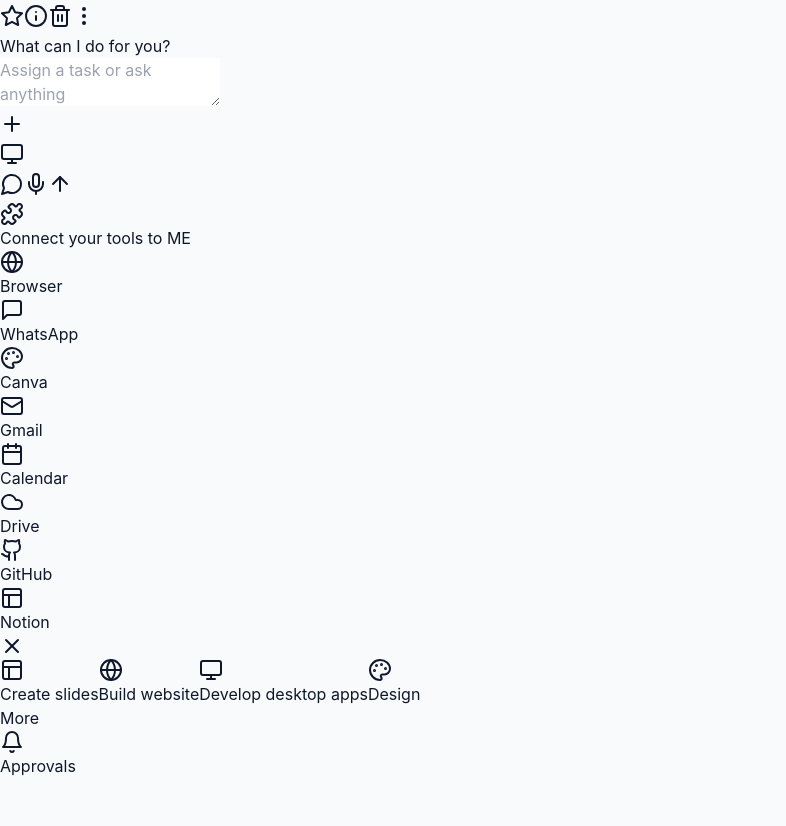
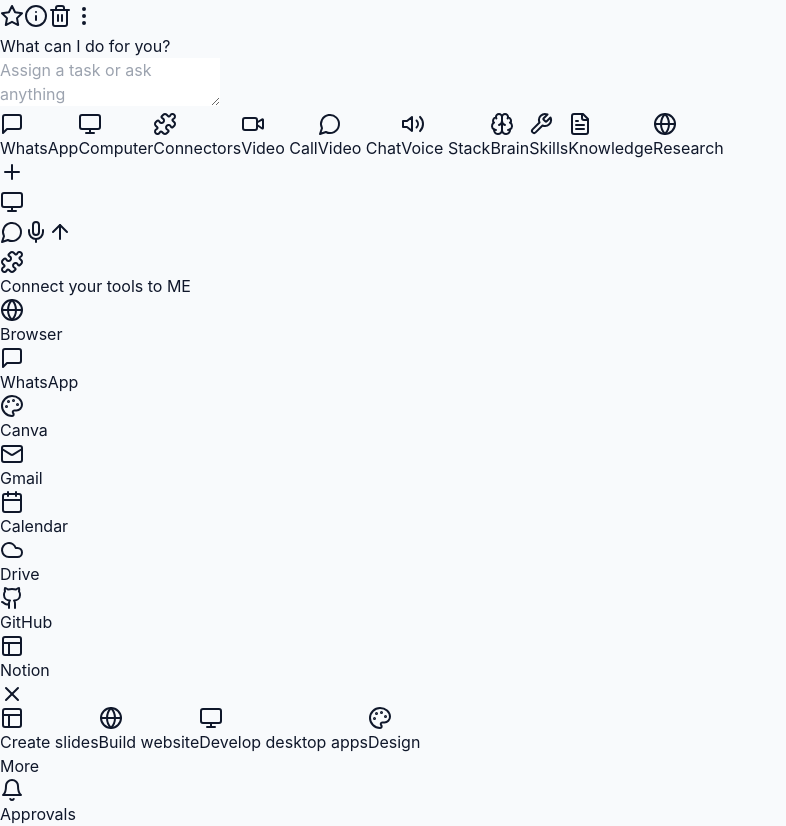
Before and after one commit to silva2kand/hermsdesk-manus, a React (Vite) app: page / in a window 1280 px wide. Shown: the part 1250-2076 px from the top of the page, without its empty margins (0-786 px from the left). Before the commit the page ends 2028 px from the top, so only its background shows below. Built offline with nearby package versions, Linux system fonts and the light colour scheme.

Commit message:
Add dashboard composer real action buttons

```diff
--- a/src/App.tsx
+++ b/src/App.tsx
@@ -401,6 +401,7 @@
             <LandingPage
               onOpenConnectors={() => setView('connectors')}
               onOpenComputer={() => setView('computer')}
+              onNavigate={(nextView: string) => setView(nextView as any)}
               onStartTask={startTask}
             />
           )}
--- a/src/components/LandingPage.tsx
+++ b/src/components/LandingPage.tsx
@@ -27,7 +27,11 @@
   File,
   Folder,
   Cloud,
-  Zap
+  Zap,
+  Brain,
+  Wrench,
+  FileText,
+  Volume2
 } from 'lucide-react';
 
 const ToolButton = ({ label, icon: Icon, onClick }: any) => (
@@ -51,7 +55,7 @@
   </div>
 );
 
-export const LandingPage = ({ onOpenConnectors, onStartTask, onOpenComputer }: any) => {
+export const LandingPage = ({ onOpenConnectors, onStartTask, onOpenComputer, onNavigate }: any) => {
   const [showMore, setShowMore] = useState(false);
   const [showUploads, setShowUploads] = useState(false);
   const [prompt, setPrompt] = useState('');
@@ -87,6 +91,24 @@
     }
     setShowUploads(false);
   };
+
+  const composeWhatsApp = async () => {
+    if (!prompt.trim()) {
+      onNavigate?.('whatsapp');
+      return;
+    }
+    const draft = await window.ipcRenderer?.saveWhatsAppDraft?.({
+      label: 'Dashboard compose',
+      message: prompt,
+      status: 'drafted'
+    }).catch(() => null);
+    const result = await window.ipcRenderer?.composeWhatsApp?.(prompt);
+    if (result?.ok && draft?.id) await window.ipcRenderer?.markWhatsAppOpened?.(draft.id).catch(() => null);
+  };
+
+  const openVideoCall = () => window.ipcRenderer?.openApp?.('video call');
+  const openVoiceStack = () => window.ipcRenderer?.openApp?.('voice stack');
+  const openResearch = () => window.ipcRenderer?.researchWebAutomation?.(prompt || 'HermesDesk ME research');
 
   const [activeConnectorsCount, setActiveConnectorsCount] = useState(0);
 
@@ -135,6 +157,19 @@
                   }
                 }}
               />
+            </div>
+
+            <div className="px-6 pb-3 flex items-center gap-2 overflow-x-auto">
+              <ToolButton label="WhatsApp" icon={MsgIcon} onClick={composeWhatsApp} />
+              <ToolButton label="Computer" icon={Monitor} onClick={onOpenComputer} />
+              <ToolButton label="Connectors" icon={Puzzle} onClick={onOpenConnectors} />
+              <ToolButton label="Video Call" icon={Video} onClick={openVideoCall} />
+              <ToolButton label="Video Chat" icon={MessageCircle} onClick={openVideoCall} />
+              <ToolButton label="Voice Stack" icon={Volume2} onClick={openVoiceStack} />
+              <ToolButton label="Brain" icon={Brain} onClick={() => onNavigate?.('memory')} />
+              <ToolButton label="Skills" icon={Wrench} onClick={() => onNavigate?.('skills')} />
+              <ToolButton label="Knowledge" icon={FileText} onClick={() => onNavigate?.('knowledge')} />
+              <ToolButton label="Research" icon={Globe} onClick={openResearch} />
             </div>
 
             <div className="px-6 py-4 flex items-center justify-between border-t border-gray-50 bg-white">
```
